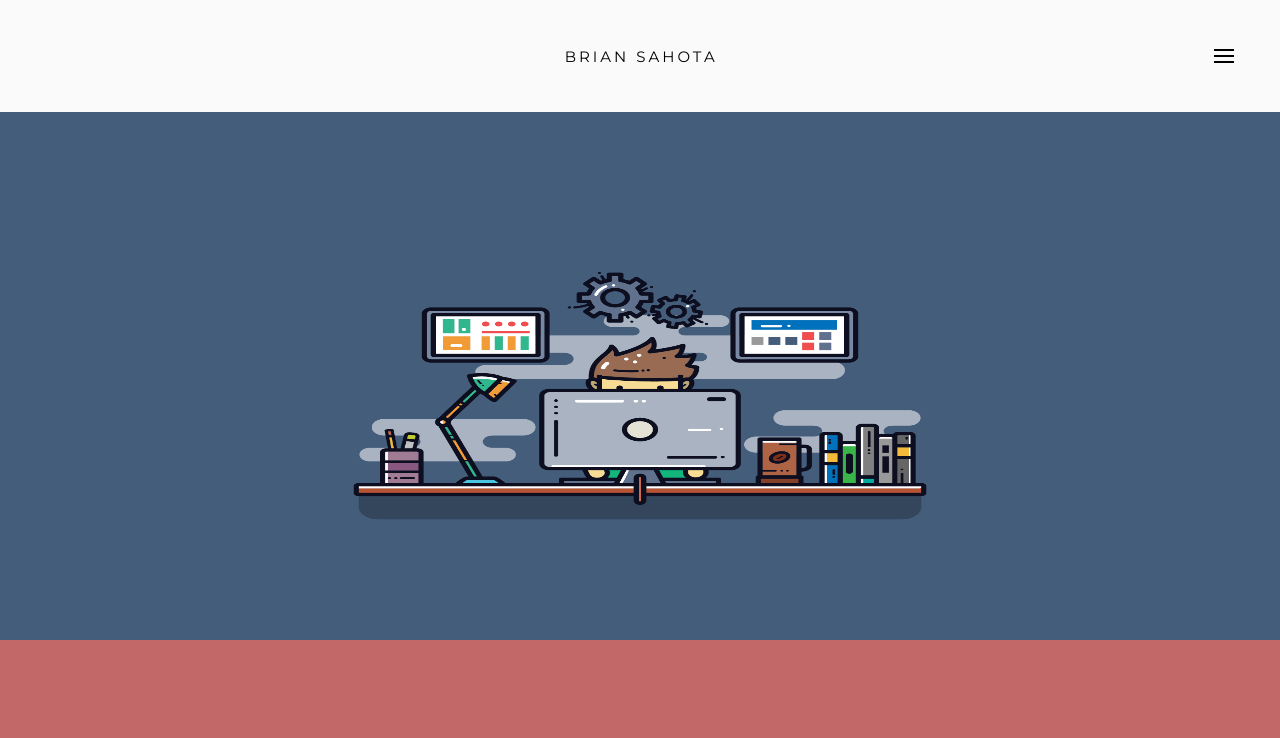
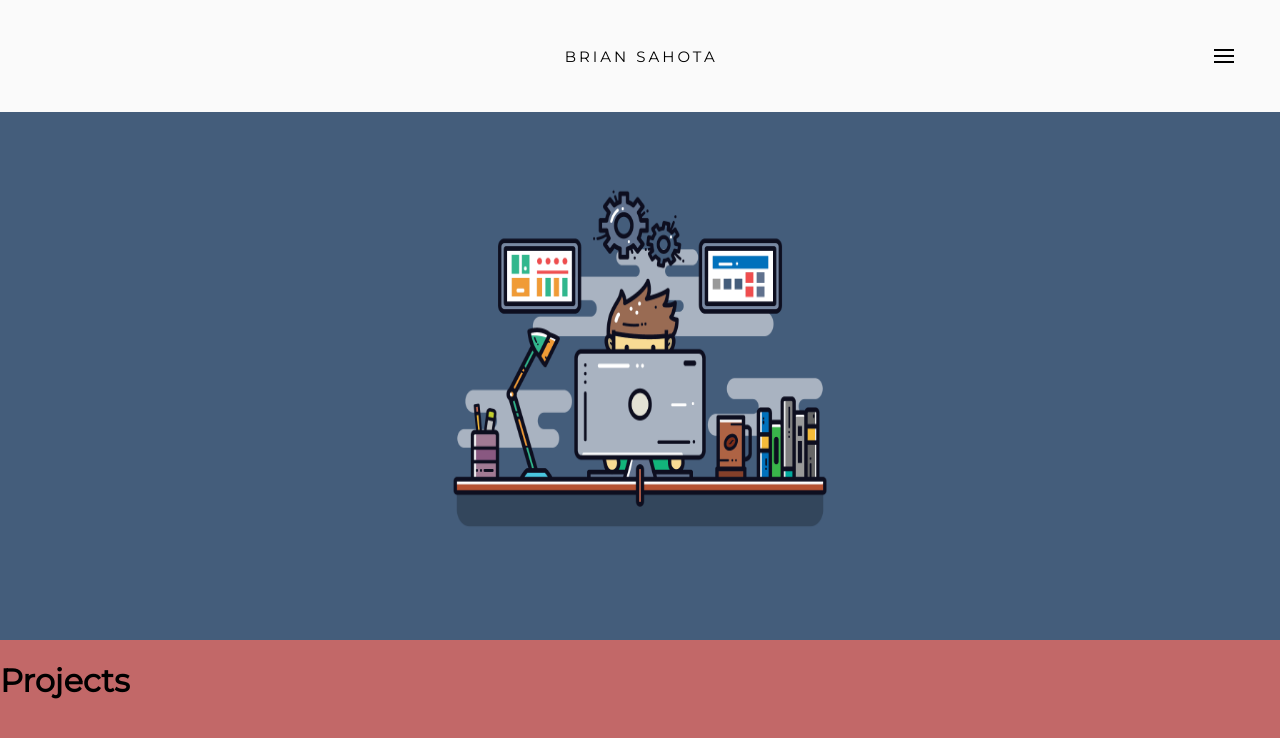
Before and after one commit to scratchytube/portofolio, a React (Create React App) app: page / in a window 1280 px wide. Shown: the top 738 px of the page. Built offline with nearby package versions, Linux system fonts and the light colour scheme.

Commit message:
starting on projects now

```diff
--- /dev/null
+++ b/db.json
@@ -0,0 +1,10 @@
+{
+    "projects": [
+        {
+            "id": 1,
+            "name": "Peadars Woodshop",
+            "image": "",
+            "description": ""
+        }
+    ]
+}
--- a/src/App.js
+++ b/src/App.js
@@ -1,5 +1,5 @@
 import React from 'react'
-import { Navbar, SomethingFun } from './Components'
+import { Navbar, SomethingFun, Projects } from './Components'
 
 
 const App = () => {
@@ -9,6 +9,7 @@ const App = () => {
     <div>
       <Navbar />
       <SomethingFun />
+      <Projects />
     </div>
   )
 }
--- a/src/Components/Navbar.js
+++ b/src/Components/Navbar.js
@@ -11,7 +11,7 @@ const Navbar = () => {
                         <p>Brian Sahota</p>
                     </div>
                     <div className="dropdown">
-                        <Hamburger className='hamdurger' size={20}/>
+                        <Hamburger size={20}/>
                     </div>
                 </div>
             </div>
--- /dev/null
+++ b/src/Components/Projects.js
@@ -0,0 +1,19 @@
+import React from 'react'
+import styled from 'styled-components'
+
+const Projects = () => {
+    return (
+        <Wrapper>
+            <h1>Projects</h1>
+            <div className='project-list'>
+
+            </div>
+        </Wrapper>
+    )
+}
+
+export default Projects
+
+const Wrapper = styled.div`
+
+`
--- a/src/Components/SomethingFun.js
+++ b/src/Components/SomethingFun.js
@@ -19,10 +19,11 @@ background-color: #445D7B;
 display: flex;
 align-items: center;
 justify-content: center;
+
 img {
-    height: 500px;
-    width: 60%;
-    padding-top: 150px;
+    height: 550px;
+    width: 500px;
+    padding-top: 75px;
     margin: 0 auto;
 }
 
--- a/src/Components/index.js
+++ b/src/Components/index.js
@@ -1,7 +1,9 @@
 import Navbar from './Navbar'
 import SomethingFun from './SomethingFun'
+import Projects from './Projects'
 
 export {
     Navbar,
     SomethingFun,
+    Projects,
 }
```
